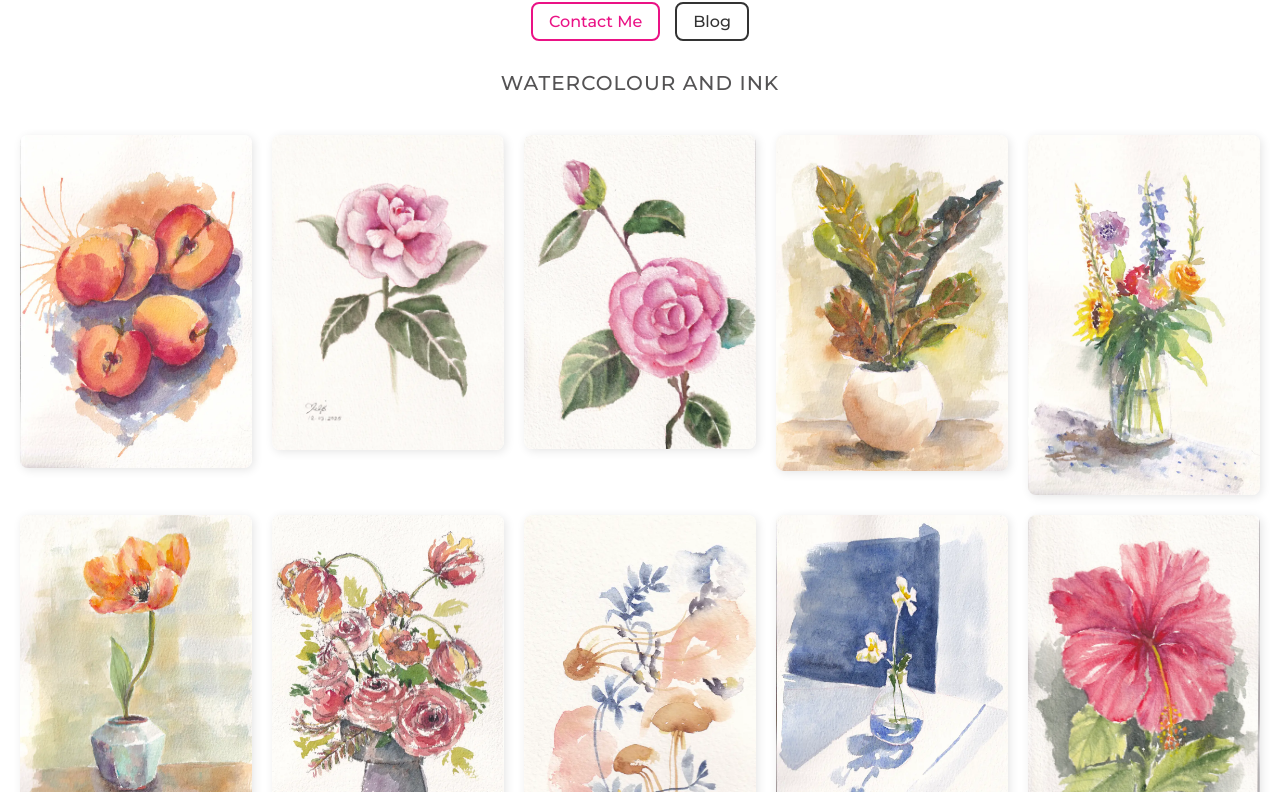
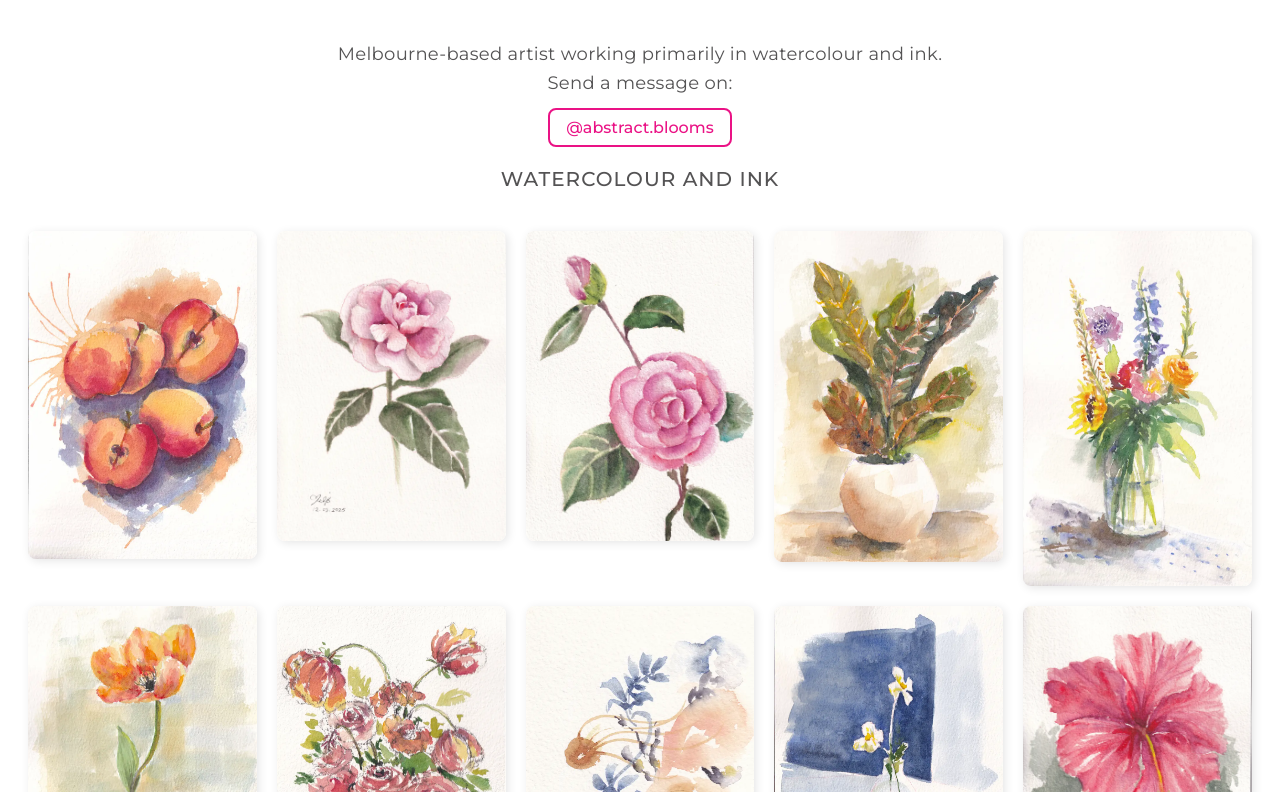
Before and after one commit to mel0013/artwork, a plain HTML site: page index.html in a window 1280 px wide. Shown: the part 100-892 px from the top of the page. Drawn offline with Linux system fonts and the light colour scheme.

Commit message:
Change header to artist statement

```diff
--- a/index.html
+++ b/index.html
@@ -21,28 +21,26 @@
       rel="stylesheet"
     />
     <link rel="icon" href="favicon.png" type="image/png" />
-    <link rel="stylesheet" href="styles.css" />
+    <link rel="stylesheet" href="style.css" />
   </head>
   <body>
     <header>
       <h1>MELINDA BATANG</h1>
-      <div class="header-buttons">
-        <a
-          href="https://www.instagram.com/abstract.blooms/"
-          target="_blank"
-          rel="noopener noreferrer"
-          class="btn"
-          >Contact Me</a
-        >
-        <a
-          href="https://abstractblooms.substack.com/"
-          target="_blank"
-          rel="noopener noreferrer"
-          class="btn btn-secondary"
-          >Blog</a
-        >
-      </div>
     </header>
+    <section class="intro">
+      <p class="artist-statement">
+        Melbourne-based artist working primarily in watercolour and ink.
+        <br />
+        Send a message on:
+      </p>
+      <a
+        href="https://www.instagram.com/abstract.blooms/"
+        target="_blank"
+        rel="noopener noreferrer"
+        class="btn"
+        >@abstract.blooms</a
+      >
+    </section>
 
     <section id="gallery1">
       <h3>WATERCOLOUR AND INK</h3>
@@ -80,7 +78,7 @@
     </section>
 
     <section id="gallery3">
-      <h3>ACRYLIC</h3>
+      <h3>ACRYLIC AND GOUACHE</h3>
       <div class="gallery-grid">
         <img src="Images\Paint1.webp" alt="Acrylic painting" />
         <img src="Images\Paint2.webp" alt="Acrylic painting" />
@@ -93,7 +91,7 @@
         href="https://www.instagram.com/abstract.blooms/"
         target="_blank"
         rel="noopener noreferrer"
-        class="btn btn-secondary"
+        class="btn"
         >Connect with me on Instagram</a
       >
     </footer>
--- a/styles.css
+++ b/style.css
@@ -1,15 +1,12 @@
 /* General Styles */
 body {
   font-family: "Montserrat", sans-serif;
-  margin: 0;
-  padding: 0;
   background-color: #ffffff;
 }
 
 /* Header */
 header {
   background-color: #ffffff;
-  color: #ea1285;
   padding: 10px 0;
   text-align: center;
 }
@@ -18,14 +15,26 @@ header h1 {
   font-size: 36px;
   letter-spacing: 4px;
   font-weight: 500;
+  color: #ea1285;
 }
 
-/* Button Container */
-.header-buttons {
+/* Artist statement */
+.intro {
   display: flex;
-  justify-content: center;
-  gap: 15px;
-  margin-top: 10px;
+  flex-direction: column;
+  align-items: center;
+  gap: 10px;
+  margin: 20px auto;
+  max-width: 650px;
+}
+
+.artist-statement {
+  font-size: 18px;
+  line-height: 1.6;
+  letter-spacing: 0.3px;
+  margin: 0;
+  color: #545354;
+  text-align: center;
 }
 
 /* Buttons */
@@ -44,17 +53,6 @@ header h1 {
 /* Hover Effect */
 .btn:hover {
   background-color: #ea1285;
-  color: #ffffff;
-}
-
-/* Blog Button (Different Style) */
-.btn-secondary {
-  border-color: #333;
-  color: #333;
-}
-
-.btn-secondary:hover {
-  background-color: #333;
   color: #ffffff;
 }
 
@@ -78,6 +76,13 @@ h3 {
   padding: 20px;
 }
 
+/* Mobile View —  2 columns */
+@media (max-width: 425px) {
+  .gallery-grid {
+    grid-template-columns: repeat(2, 1fr);
+  }
+}
+
 .gallery-grid img {
   width: 100%;
   height: auto;
```
